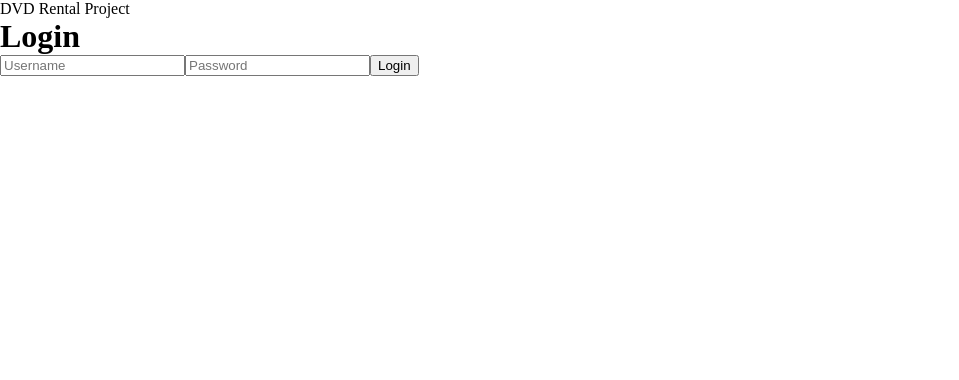
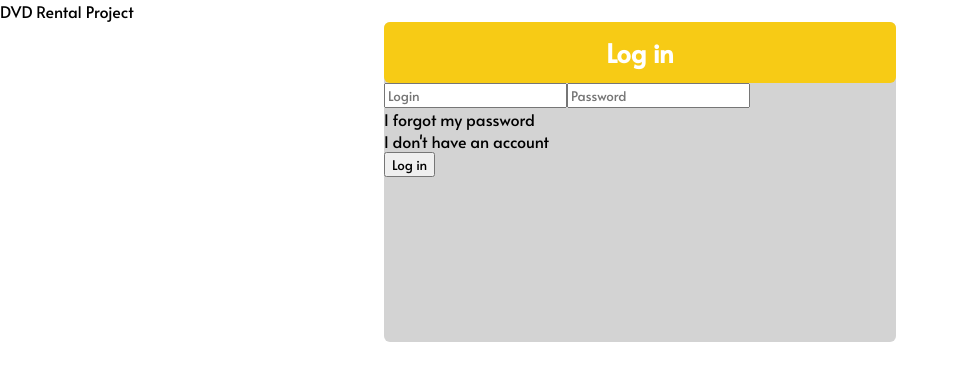
Before and after one commit to FilipWitkowicz/DVD-Rental-Project, a React (Vite) app in the folder frontend/: page /login in a window 1280 px wide. Shown: the top 380 px of the page, without its empty margins (0-959 px from the left). Built offline with nearby package versions, Linux system fonts and the light colour scheme; no server answers.

Commit message:
Progress in login styling

```diff
--- a/frontend/index.html
+++ b/frontend/index.html
@@ -3,6 +3,9 @@
   <head>
     <meta charset="UTF-8" />
     <!-- <link rel="icon" href="" /> -->
+    <link rel="preconnect" href="https://fonts.googleapis.com">
+  <link rel="preconnect" href="https://fonts.gstatic.com" crossorigin>
+  <link href="https://fonts.googleapis.com/css2?family=Alata&display=swap" rel="stylesheet">
     <meta name="viewport" content="width=device-width, initial-scale=1.0" />
     <title>DVD Rental Project</title>
   </head>
--- a/frontend/src/components/Form/Form.jsx
+++ b/frontend/src/components/Form/Form.jsx
@@ -2,6 +2,8 @@ import { useState } from "react";
 import { useNavigate } from "react-router-dom";
 import api from "../../api";
 import { ACCESS_TOKEN, REFRESH_TOKEN } from "../../constants";
+
+import styles from '../../styles/components/Form.module.scss';
 
 const Form = ({ route, method }) => {
     const [username, setUsername] = useState("");
@@ -11,7 +13,7 @@ const Form = ({ route, method }) => {
 
     const navigate = useNavigate();
 
-    const name = method === "login" ? "Login" : "Register";
+    const name = method === "login" ? "Log in" : "Register";
 
     const handleSubmit = async (e) => {
         setLoading(true);
@@ -34,23 +36,31 @@ const Form = ({ route, method }) => {
     };
 
     return (
-        <form onSubmit={handleSubmit} className="form-container">
-            <h1>{name}</h1>
+        <form onSubmit={handleSubmit} className={styles.formContainer}>
+            <div className={styles.formName}>
+                <h1 className={styles.h1Name}>{name}</h1>
+            </div>
             <input
-                className="form-input"
+                className={styles.formInput}
                 type="text"
                 value={username}
                 onChange={(e) => setUsername(e.target.value)}
-                placeholder="Username"
+                placeholder="Login"
             />
             <input
-                className="form-input"
+                className={styles.formInput}
                 type="password"
                 value={password}
                 onChange={(e) => setPassword(e.target.value)}
                 placeholder="Password"
             />
-            <button className="form-button" type="submit">
+            {method === "login" &&
+            <div className={styles.additionalLoginOptions}>
+                <p className={styles.forgotPassword}>I forgot my password</p>
+                <p className={styles.noAccount}>I don't have an account</p>
+            </div>
+            }
+            <button className={styles.formButton} type="submit">
                 {name}
             </button>
         </form>
--- a/frontend/src/styles/App.scss
+++ b/frontend/src/styles/App.scss
@@ -1,6 +1,8 @@
 @use 'vars' as *;
 
 * {
+    // background-color: $background-color;
+    // color: $contrast-background;
     margin: 0;
-    // font-family: ;
+    font-family: 'Alata', sans-serif;
 }
--- a/frontend/src/styles/_vars.scss
+++ b/frontend/src/styles/_vars.scss
@@ -1,6 +1,9 @@
 :root {
-    --primary-color: hsl(0, 100%, 50%);
-    --secondary-color: hsl(0, 0%, 0%);
+    --primary-color: #F7CB15;
+    --secondary-color: #6C3636;
+    --accent-color: #B86363;
+    --background-color: #0E0E0E;
+    --contrast-background: #FFFFFF;
     // these are examples
     // to talk over the theme of the app
 }
@@ -8,3 +11,6 @@
 // SCSS variables mapping (works with 'use')
 $primary-color: var(--primary-color);
 $secondary-color: var(--secondary-color);
+$accent-color: var(--accent-color);
+$background-color: var(--background-color);
+$contrast-background: var(--contrast-background);
--- /dev/null
+++ b/frontend/src/styles/components/Form.module.scss
@@ -0,0 +1,23 @@
+@use '../vars' as *;
+
+.formName {
+    background-color: $primary-color;
+    padding: 1vw;
+    font-size: 1vw;
+    text-align: center;
+    color: $contrast-background;
+    border-radius: 6px;
+}
+
+// .h1Name {
+
+// }
+
+.formContainer {
+    width: 40vw;
+    height: 40vh;
+    margin: auto; // will be centered in login page probably?
+    // background-color: $contrast-background;
+    background-color: lightgrey;
+    border-radius: 6px;
+}
```
